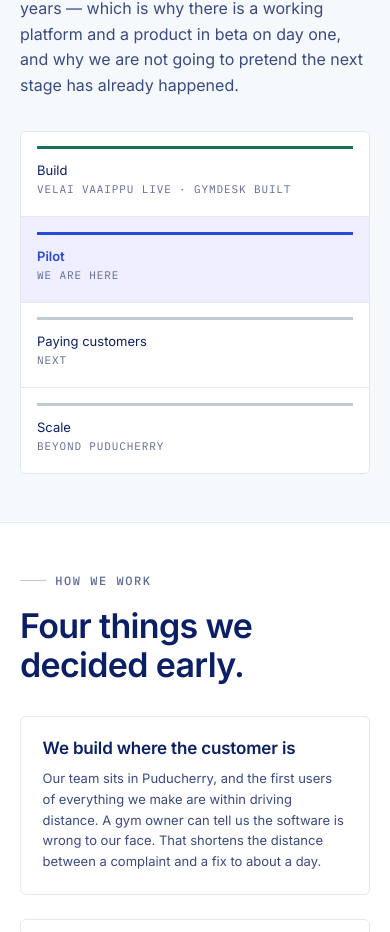
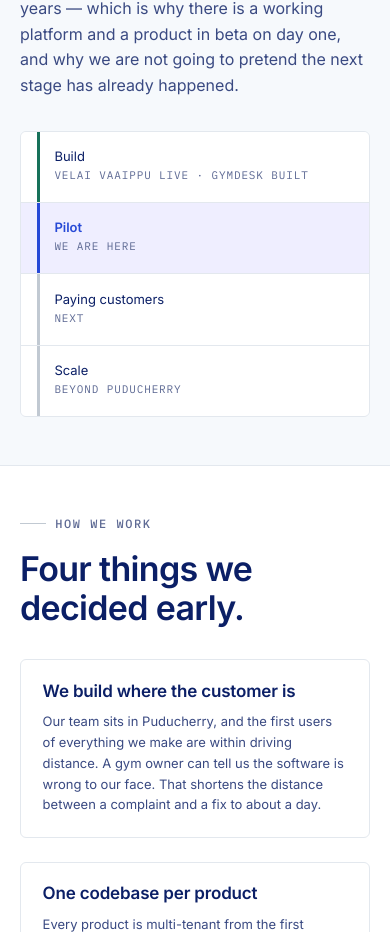
Before and after one commit to BM-ACADEMY/Afra_Ventures, a React (Vite) app in the folder client/: page / in a window 390 px wide. Shown: the part 3456-4388 px from the top of the page. Built offline with nearby package versions, Linux system fonts and the light colour scheme; no server answers.

Commit message:
UI: Afra Ventures: Home (roadmap timeline labels in odd order)

```diff
--- a/client/src/styles/site.css
+++ b/client/src/styles/site.css
@@ -492,6 +492,10 @@ ul.ticks li strong { color: var(--ink); font-weight: 600; }
   .track { grid-template-columns: 1fr; }
   .track-step { border-left: 0; border-top: 1px solid var(--rule); }
   .track-step:first-child { border-top: 0; }
+  /* vertical indicator on phones */
+  .track-step { display: grid; grid-template-columns: 3px 1fr; column-gap: .9rem; }
+  .track-bar { grid-row: 1 / span 2; height: auto; margin: -.9rem 0 -1.1rem; }
+  .track-name, .track-note { grid-column: 2; }
 }
 
 /* ---------- accordion ---------- */
```
